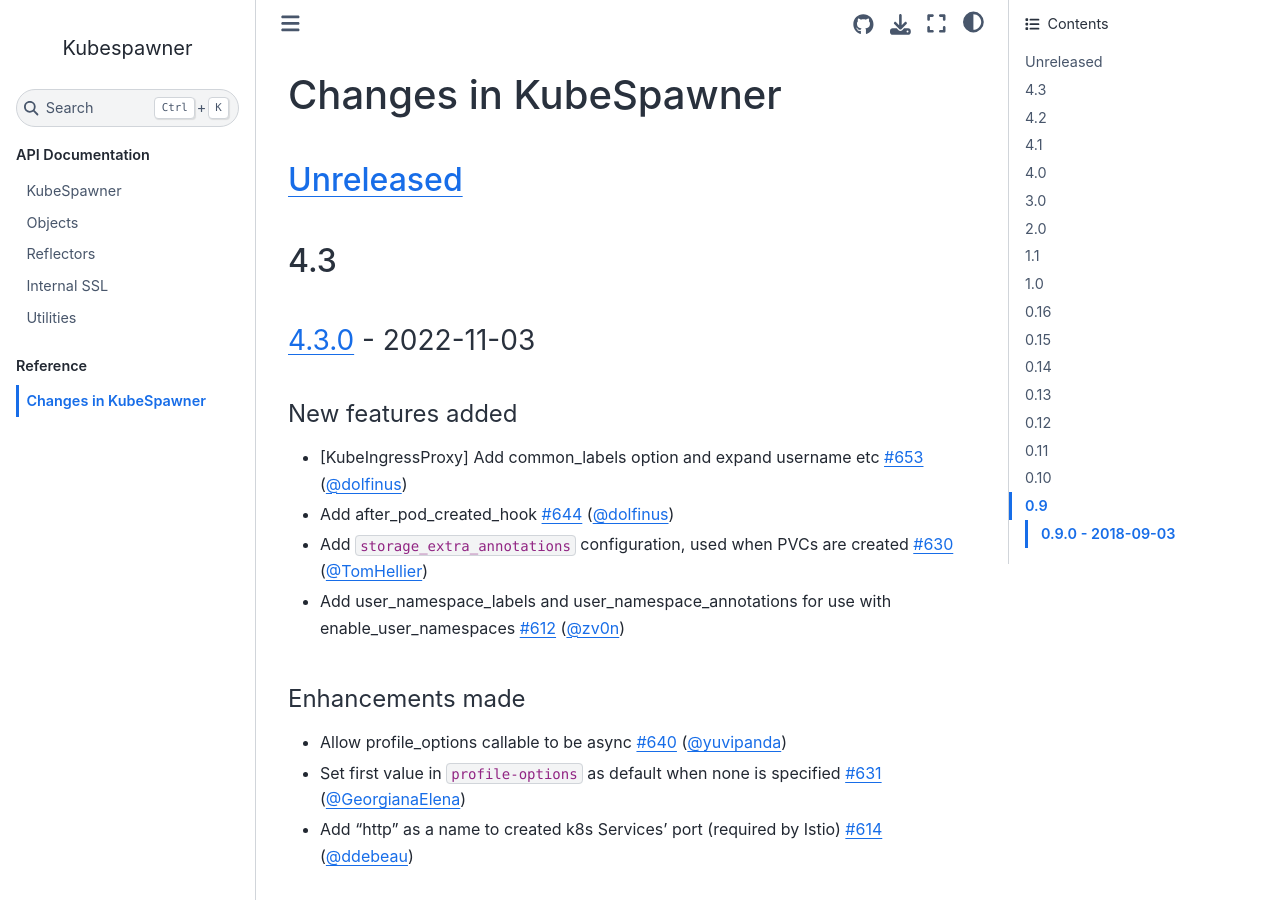
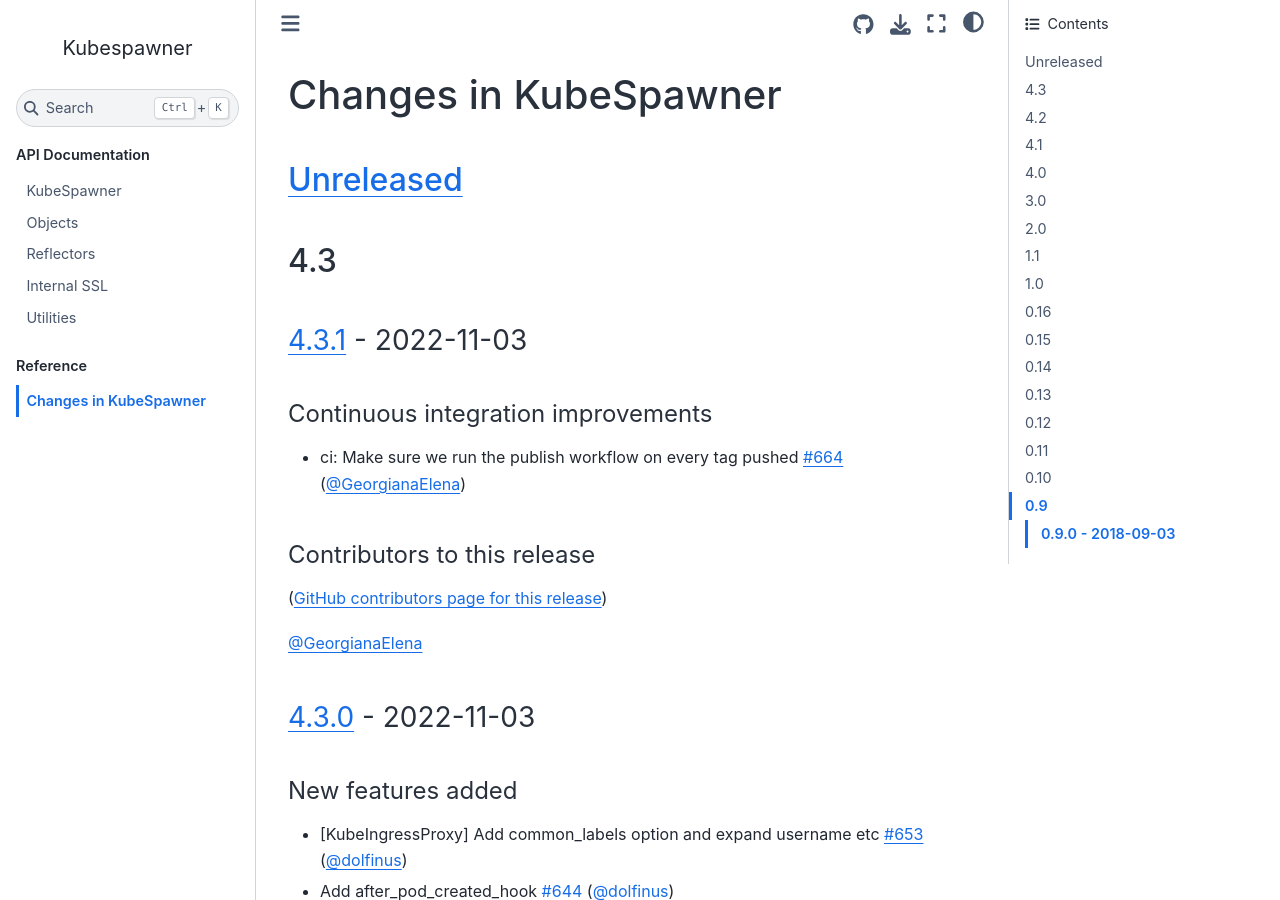
Before and after one commit to jupyterhub/kubespawner, a Sphinx documentation site: the page built from docs/source/changelog.md, in a window 1280 px wide and 900 px high. Built offline with Sphinx 7.4.7 and the Sphinx Book theme 1.1.4, drawn with Linux system fonts in a browser that asks for light colours.

Commit message:
Add changelog for 4.3.1

```diff
--- a/docs/source/changelog.md
+++ b/docs/source/changelog.md
@@ -5,6 +5,18 @@
 ## [Unreleased]
 
 ## 4.3
+
+### [4.3.1] - 2022-11-03
+
+#### Continuous integration improvements
+
+- ci: Make sure we run the publish workflow on every tag pushed [#664](https://github.com/jupyterhub/kubespawner/pull/664) ([@GeorgianaElena](https://github.com/GeorgianaElena))
+
+#### Contributors to this release
+
+([GitHub contributors page for this release](https://github.com/jupyterhub/kubespawner/graphs/contributors?from=2022-11-03&to=2022-11-03&type=c))
+
+[@GeorgianaElena](https://github.com/search?q=repo%3Ajupyterhub%2Fkubespawner+involves%3AGeorgianaElena+updated%3A2022-11-03..2022-11-03&type=Issues)
 
 ### [4.3.0] - 2022-11-03
 
@@ -627,7 +639,8 @@
 - Update Kubernetes Python client to 6.0 (supporting Kubernetes 1.10 APIs)
 - Numerous bugfixes
 
-[unreleased]: https://github.com/jupyterhub/kubespawner/compare/4.3.0...HEAD
+[unreleased]: https://github.com/jupyterhub/kubespawner/compare/4.3.1...HEAD
+[4.3.1]: https://github.com/jupyterhub/kubespawner/compare/4.3.0...4.3.1
 [4.3.0]: https://github.com/jupyterhub/kubespawner/compare/4.2.0...4.3.0
 [4.2.0]: https://github.com/jupyterhub/kubespawner/compare/4.1.0...4.2.0
 [4.1.0]: https://github.com/jupyterhub/kubespawner/compare/4.0.0...4.1.0
```
